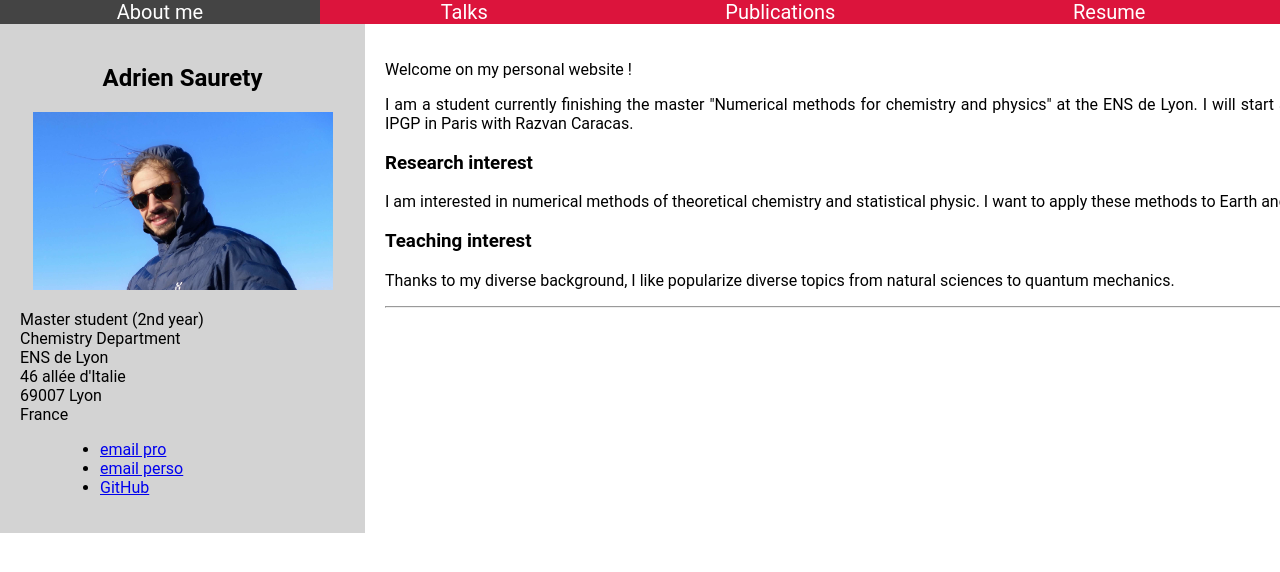
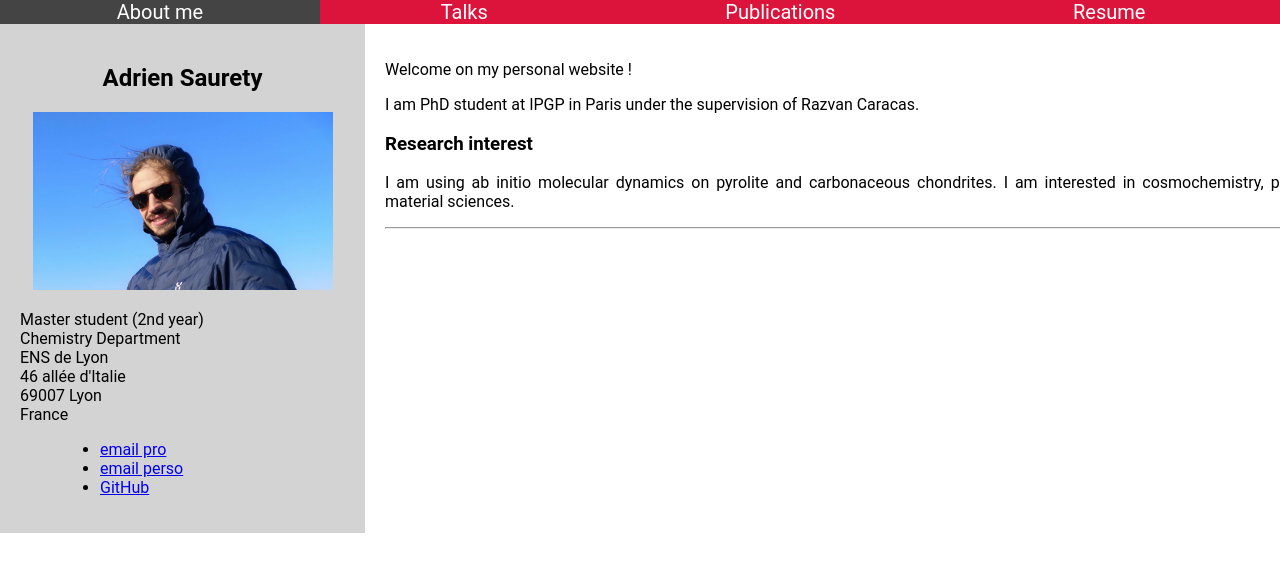
Before and after one commit to adriensaurety/adriensaurety.github.io, a Jekyll site: the page built from index.html, in a window 1280 px wide. Shown: the top 572 px of the page. Built offline with Jekyll 4.4.1, drawn with Linux system fonts in a browser that asks for light colours.

Commit message:
Update index.html

```diff
--- a/index.html
+++ b/index.html
@@ -33,13 +33,11 @@ title: Adrien Saurety
 	<div class="main">
 
 		<p>Welcome on my personal website !<p>
-		<p>I am a student currently finishing the master "Numerical methods for chemistry and physics" at the ENS de Lyon. I will start a PhD in september at IPGP in Paris with Razvan Caracas.</p>
+		<p>I am PhD student at IPGP in Paris under the supervision of Razvan Caracas.</p>
 
 		<p><h3>Research interest </h3></p>
-		<p>I am interested in numerical methods of theoretical chemistry and statistical physic. I want to apply these methods to Earth and planetary sciences.</p>
-		<p><h3>Teaching interest </h3></p>
-		<p>Thanks to my diverse background, I like popularize diverse topics from natural sciences to
-			quantum mechanics.</p>
+		<p>I am using ab initio molecular dynamics on pyrolite and carbonaceous chondrites. I am interested in cosmochemistry, planetary sciences and material sciences.</p>
+
 
 
 <hr />
```
